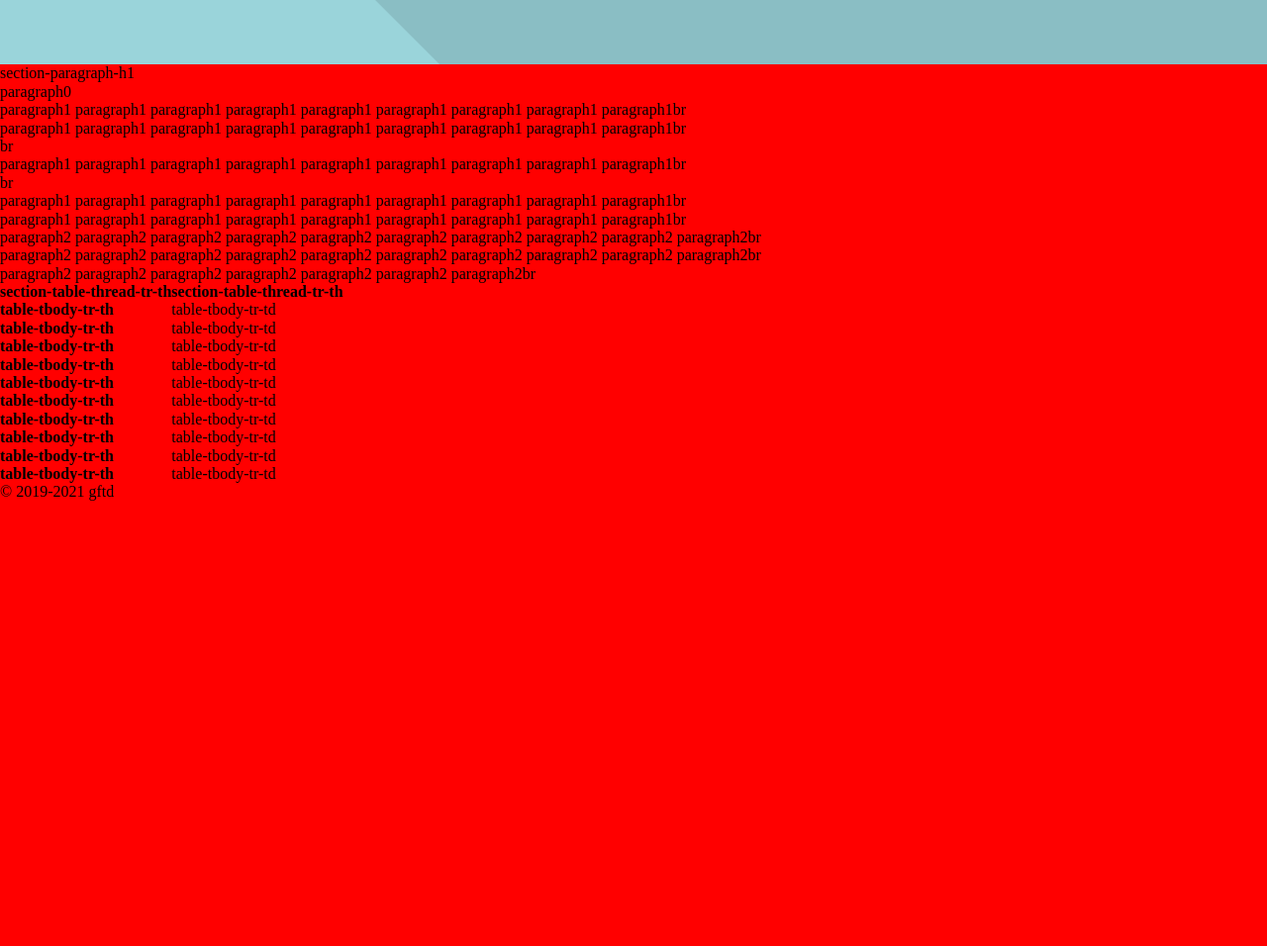
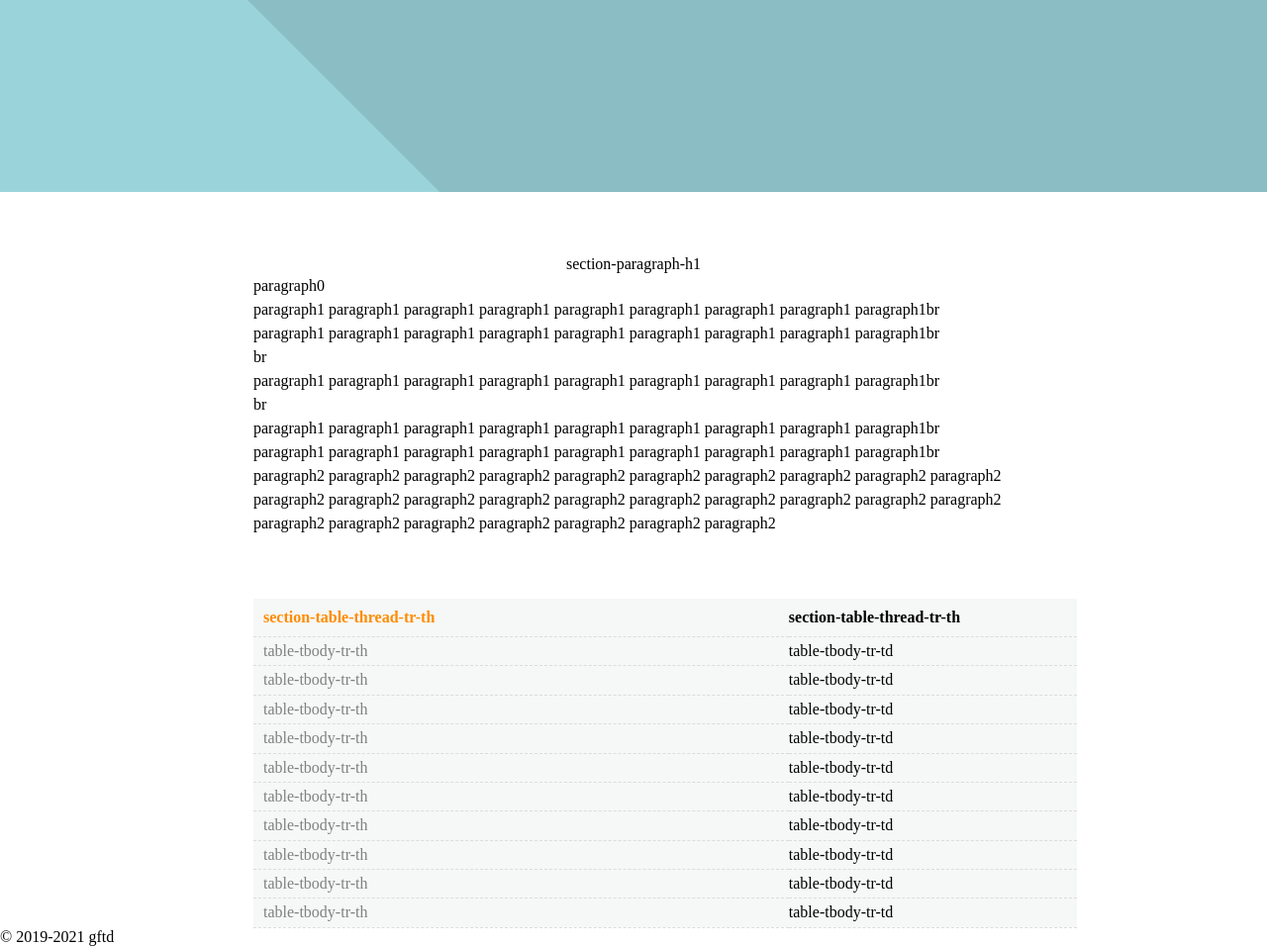
Before and after one commit to steiner9/logo, a plain HTML site: page index.html in a window 1280 px wide. Shown: the part 1373-2329 px from the top of the page at 99% size. Before the commit the page ends 1880 px from the top, so only its background shows below. Drawn offline with Linux system fonts and the light colour scheme; files that its build step writes are made by us from their sources.

Commit message:
index.htmlのcss

```diff
--- a/css/style.css
+++ /dev/null
@@ -1,27 +0,0 @@
-@charset "UTF-8";
-
-*, *:before, *:after {
-    -webkit-box-sizing: border-box;
-    box-sizing: border-box;
-}
-
-body {
-    background-color: red;
-}
-
-nav ul {
-    display: flex;
-}
-
-#logo {
-    border-radius: 50%;
-    margin: 30px;
-    width: 80px;
-    height: 80px;
-    position: relative;
-    top: 30px;
-    left: 100px;
-}
-
-p {
-}
--- a/index.html
+++ b/index.html
@@ -2,11 +2,11 @@
 <html>
   <head lang="ja">
       <meta charset="UTF-8">
-      <link href="css/style.css" rel="stylesheet">
-      <link href="css/destyle.css" rel="stylesheet">
-<!--      <link rel="preconnect" href="https://fonts.googleapis.com">
+      <link rel="stylesheet" href="../styles/style.css" >
+      <link rel="stylesheet" href="../styles/destyle.css" >
+      <link rel="preconnect" href="https://fonts.googleapis.com">
       <link rel="preconnect" href="https://fonts.gstatic.com" crossorigin>
-      <link href="https://fonts.googleapis.com/css2?family=Roboto:wght@100&display=swap" rel="stylesheet"> -->
+      <link href="https://fonts.googleapis.com/css2?family=Roboto:wght@100&display=swap" rel="stylesheet">
       <title>LOGO</title>
   </head>
   <body>
@@ -25,23 +25,23 @@
         <img src="./img/top-banner.svg">
         <section>
             <h1>section-paragraph-h1</h1>
+
             <p>paragraph0</p>
-            <p>paragraph1 paragraph1 paragraph1 paragraph1 paragraph1 paragraph1 paragraph1 paragraph1 paragraph1br</p>
-            <p>paragraph1 paragraph1 paragraph1 paragraph1 paragraph1 paragraph1 paragraph1 paragraph1 paragraph1br</p>
-            <p>br</p>
-            <p>paragraph1 paragraph1 paragraph1 paragraph1 paragraph1 paragraph1 paragraph1 paragraph1 paragraph1br</p>
-            <p>br</p>
-            <p>paragraph1 paragraph1 paragraph1 paragraph1 paragraph1 paragraph1 paragraph1 paragraph1 paragraph1br</p>
-            <p>paragraph1 paragraph1 paragraph1 paragraph1 paragraph1 paragraph1 paragraph1 paragraph1 paragraph1br</p>
-            <p>paragraph2 paragraph2 paragraph2 paragraph2 paragraph2 paragraph2 paragraph2 paragraph2 paragraph2 paragraph2br</p>
-            <p>paragraph2 paragraph2 paragraph2 paragraph2 paragraph2 paragraph2 paragraph2 paragraph2 paragraph2 paragraph2br</p>
-            <p>paragraph2 paragraph2 paragraph2 paragraph2 paragraph2 paragraph2 paragraph2br</p>
+
+            <p>paragraph1 paragraph1 paragraph1 paragraph1 paragraph1 paragraph1 paragraph1 paragraph1 paragraph1br<br>paragraph1 paragraph1 paragraph1 paragraph1 paragraph1 paragraph1 paragraph1 paragraph1 paragraph1br<br>br</p>
+
+            <p>paragraph1 paragraph1 paragraph1 paragraph1 paragraph1 paragraph1 paragraph1 paragraph1 paragraph1br<br>br</p>
+            <p>paragraph1 paragraph1 paragraph1 paragraph1 paragraph1 paragraph1 paragraph1 paragraph1 paragraph1br<br>
+            paragraph1 paragraph1 paragraph1 paragraph1 paragraph1 paragraph1 paragraph1 paragraph1 paragraph1br<br>
+            paragraph2 paragraph2 paragraph2 paragraph2 paragraph2 paragraph2 paragraph2 paragraph2 paragraph2 paragraph2<br>
+            paragraph2 paragraph2 paragraph2 paragraph2 paragraph2 paragraph2 paragraph2 paragraph2 paragraph2 paragraph2<br>
+            paragraph2 paragraph2 paragraph2 paragraph2 paragraph2 paragraph2 paragraph2</p>
         </section>
         <section>
             <table>
                 <tr>
-                    <th>section-table-thread-tr-th</th>
-                    <th>section-table-thread-tr-th</th>
+                    <th id="th1">section-table-thread-tr-th</th>
+                    <td id="td2">section-table-thread-tr-th</th>
                 </tr>
                 <tr>
                     <th>table-tbody-tr-th</th>
--- /dev/null
+++ b/style.css
@@ -0,0 +1,95 @@
+@charset "UTF-8";
+
+*, *:before, *:after {
+    -webkit-box-sizing: border-box;
+    box-sizing: border-box;
+}
+
+body {
+    /* background-color: blue; */
+}
+
+
+#logo {
+    border-radius: 50%;
+    padding: 16px;
+    margin-top: 3%;
+    margin-left: 17%;
+    margin-bottom: 5%;
+    width: 11%;
+    height: 11%;
+    background-color: #f7f4f5;
+}
+
+nav ul {
+    display: flex;
+    margin-left: 50%;
+    margin-bottom: 2%;
+}
+
+nav ul li {
+    margin-left: 2%;
+    margin-right: 2%;
+}
+
+h1 {
+    text-align: center;
+    padding-top: 5%;
+    font-family: "San-Serif";
+    font-weight: 1000;
+}
+
+p {
+    padding-left: 20%;
+    line-height: 1.5em;
+}
+
+main section table {
+    width: 65%;
+    height: 10%;
+    margin-top: 5%;
+    margin-left: 20%;
+    border-collapse: collapse;
+}
+
+main section table tr {
+    background: #f6f7f7;
+    padding: 10%;
+}
+
+/*main section table tr td {
+    background: #f6f7f7;
+}*/
+
+#th1 {
+    width: 65%;
+    height: 50%;
+    font-weight: bold;
+    color: darkorange;
+    padding-top: 10px;
+    padding-bottom: 10px;
+    padding-left: 10px;
+}
+
+#td2 {
+    width: 55%;
+    height: 50%;
+    font-weight: bold;
+    padding-top: 10px;
+    padding-bottom: 10px;
+}
+
+main section table tr th {
+    border-bottom: 1px dashed #dcdcdc;
+    font-weight: normal;
+    padding-top: 5px;
+    padding-bottom: 5px;
+    padding-left: 10px;
+    color: grey;
+}
+
+main section table tr td {
+    border-bottom: 1px dashed #dcdcdc;
+    padding-top: 5px;
+    padding-bottom: 5px;
+}
```
Also changed, not shown: destyle.css (renamed from css/destyle.css).
